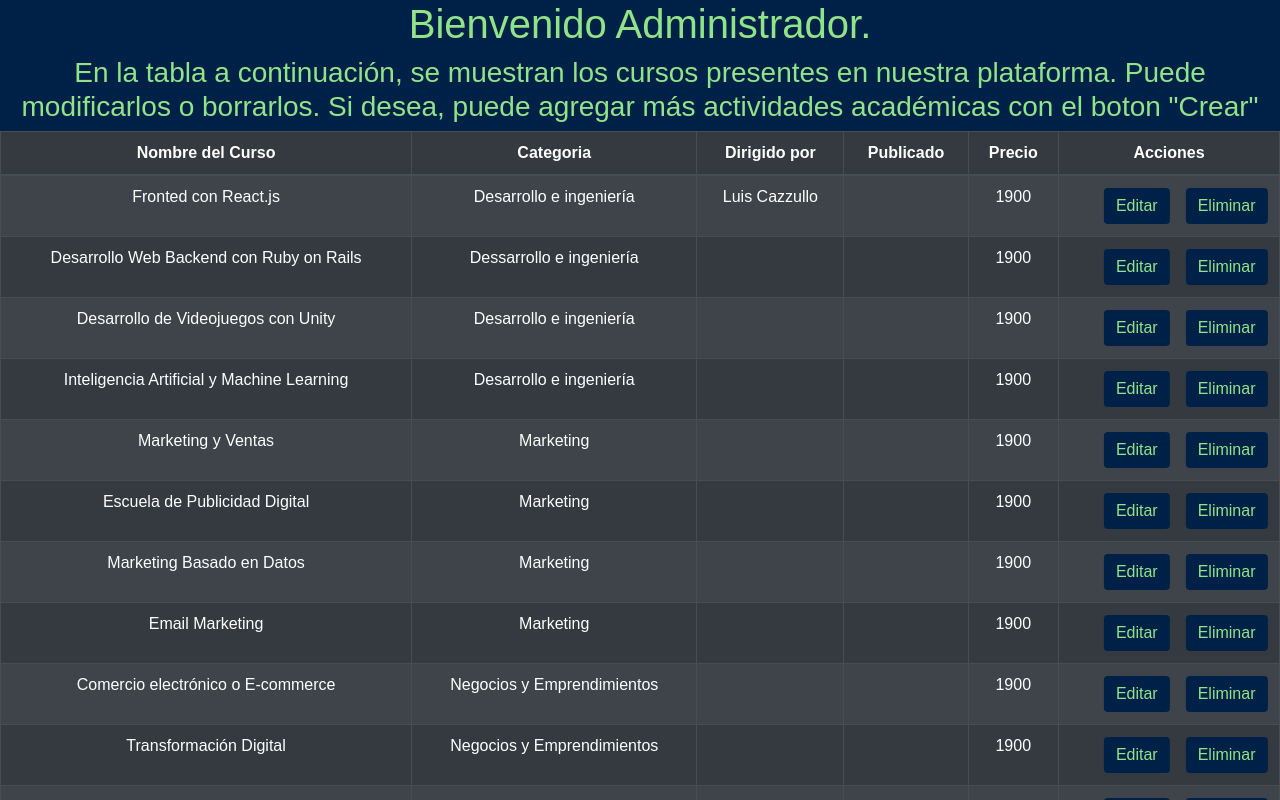
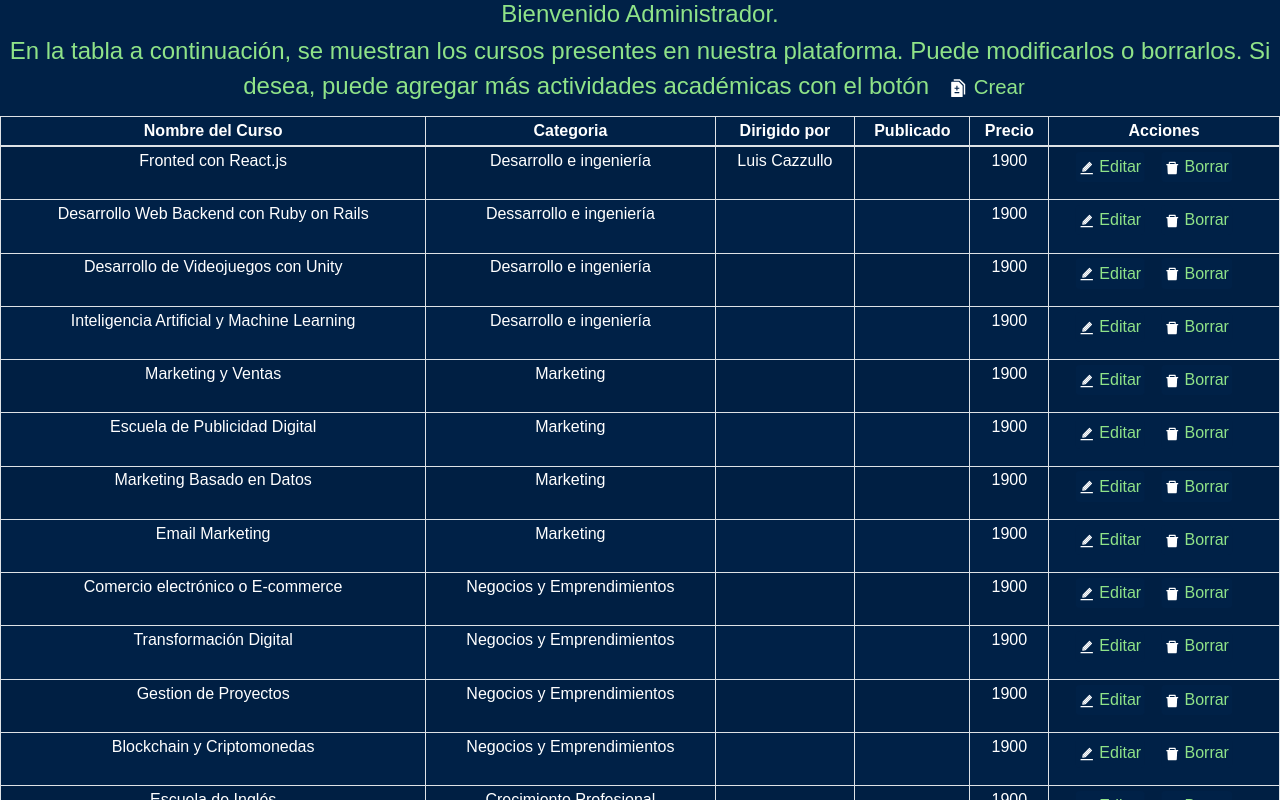
Before and after one commit to dfernandezfb/Final-Proyect, a React (Create React App) app: page / in a window 1280 px wide. Shown: the top 800 px of the page. Built offline with nearby package versions, Linux system fonts and the light colour scheme; data requests are answered from the project's data file.

Commit message:
add delete button

```diff
--- a/src/components/Course.js
+++ b/src/components/Course.js
@@ -1,8 +1,10 @@
 import {useState} from 'react';
+import clientAxios from '../config/Axios'
 import {useHistory} from 'react-router-dom';
 import { Button, Modal} from 'react-bootstrap';
 //CSS
 import Courses from '../components/Modals/Courses.css';
+import {AiTwotoneEdit, AiFillDelete} from 'react-icons/ai';
 
 
 const Course = ({course}) => {
@@ -13,6 +15,16 @@ const Course = ({course}) => {
 const redirectToEditCourse= () => {
 history.push(`/courses/editar/${id}`)}
 
+
+const deleteCourse = async () => {
+    if (window.confirm('esta seguro que desea eliminar este curso?')) {
+        await clientAxios.delete(`/courses/${id}`);
+        history.push('/');
+    }  else {
+        console.log('no se pudo eliminar el curso')
+    }
+}
+
     return (
         <>
         <tr>
@@ -22,8 +34,8 @@ history.push(`/courses/editar/${id}`)}
             <td className="text-center">{displayed}</td>
             <td className="text-center">{price}</td>
             <td>
-            <Button type="button" className="actionBtn mr-2" onClick={()=>redirectToEditCourse()}> Editar </Button>
-            <Button type="button" className="actionBtn">  Eliminar </Button>
+            <Button type="button" className="actionBtn mr-2" onClick={()=>redirectToEditCourse()}> <AiTwotoneEdit  /> Editar </Button>
+            <Button type="button" className="actionBtn" onClick={()=>deleteCourse()}>  <AiFillDelete /> Borrar  </Button>
             </td>
         </tr>
     </>
--- a/src/components/Modals/Courses.css
+++ b/src/components/Modals/Courses.css
@@ -2,7 +2,6 @@
     margin: 0 auto;
     padding: 0;
     box-sizing: border-box;
-    top: 50%;
     height: 100vh;
     width: 100%;
     outline: none;
@@ -16,6 +15,7 @@
 }
 .titlesform {
     color: #8FE388;
+    font-size: 1.5em;
 }
 .btnForm {
     margin-top:10px ;
@@ -25,7 +25,9 @@
     background: #002147;
     color: #8FE388;
     border: none;
-    transform: translateX(50%);
+    margin-left: 0.5em;
+    padding: 0.2em;
+    transform: translateX(20%);
 }
 
 .actionBtn:hover {
@@ -39,3 +41,16 @@
     margin: 0 auto;
     height: auto;
 }
+.createBtn {
+    font-size: 0.85em;
+    border: none;
+    border-radius: 0.5em;
+    color: #8FE388;
+    background: transparent;
+}
+
+.createBtn:hover {
+    transition: 1s all ease;
+    color: #8FE388;
+    background: #040F0F;
+}
--- a/src/components/Modals/EditCourse.js
+++ b/src/components/Modals/EditCourse.js
@@ -41,7 +41,6 @@ const handleOnSubmit = async e => {
 e.preventDefault();
 try{
   await clientAxios.put(`/courses/${idCourse}`, course);
-  history.push('/');
 } catch (error) {
 console.log(error.response)
 }
--- a/src/pages/AdminPage.js
+++ b/src/pages/AdminPage.js
@@ -1,8 +1,13 @@
+//Dependecies
 import {useState, useEffect} from 'react';
 import Table from 'react-bootstrap/Table';
 import clientAxios from '../config/Axios';
+//Components
 import Course from '../components/Course';
+//CSS
 import Courses from '../components/Modals/Courses.css'
+import { Button } from 'react-bootstrap';
+import {AiFillDiff} from 'react-icons/ai'
 
 const AdminPage = () => {
 
@@ -25,10 +30,10 @@ const AdminPage = () => {
         <div className="tableInfo">
         <h1 className="titlesform text-center"> Bienvenido Administrador.</h1>
         <h3 className="titlesform">En la tabla a continuación, se muestran los cursos presentes en nuestra plataforma.
-        Puede modificarlos o borrarlos. Si desea, puede agregar más actividades académicas con el boton "Crear"
+        Puede modificarlos o borrarlos. Si desea, puede agregar más actividades académicas con el botón <Button className="createBtn"> <AiFillDiff /> Crear </Button>
         </h3>
         </div>
-        <Table striped bordered hover variant="dark">
+        <Table striped bordered hover size="sm" >
   <thead>
     <tr>
       <th className="text-center">Nombre del Curso</th>
@@ -39,7 +44,7 @@ const AdminPage = () => {
       <th className="text-center">Acciones</th>
     </tr>
   </thead>
-  <tbody>
+  <tbody className="bodyEdit">
     {
       courses.length === 0 ? 'No hay cursos disponibles' : (
         courses.map( course => (
```
Also changed, not shown: src/components/Modals/EditCourse.css (deleted, +0 -36 lines).
